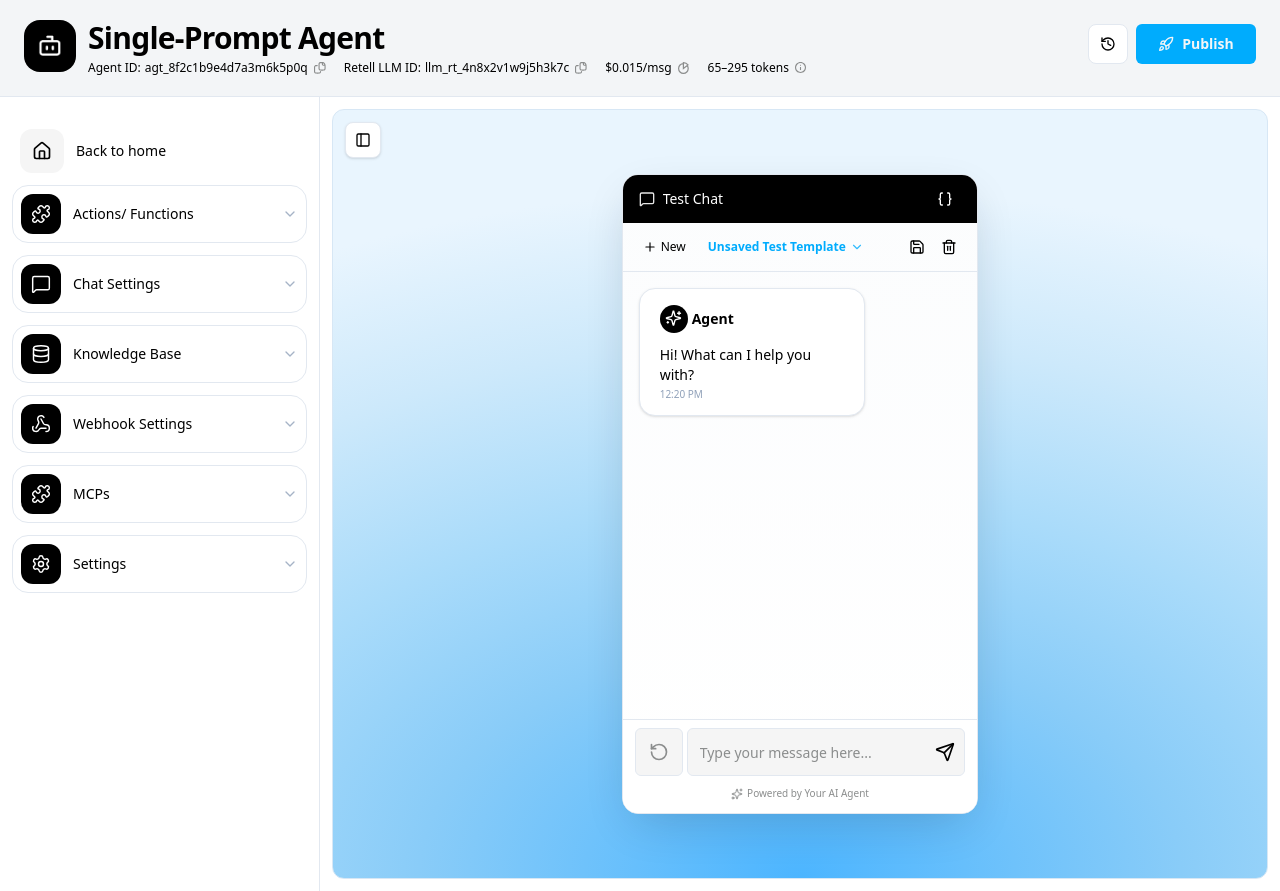
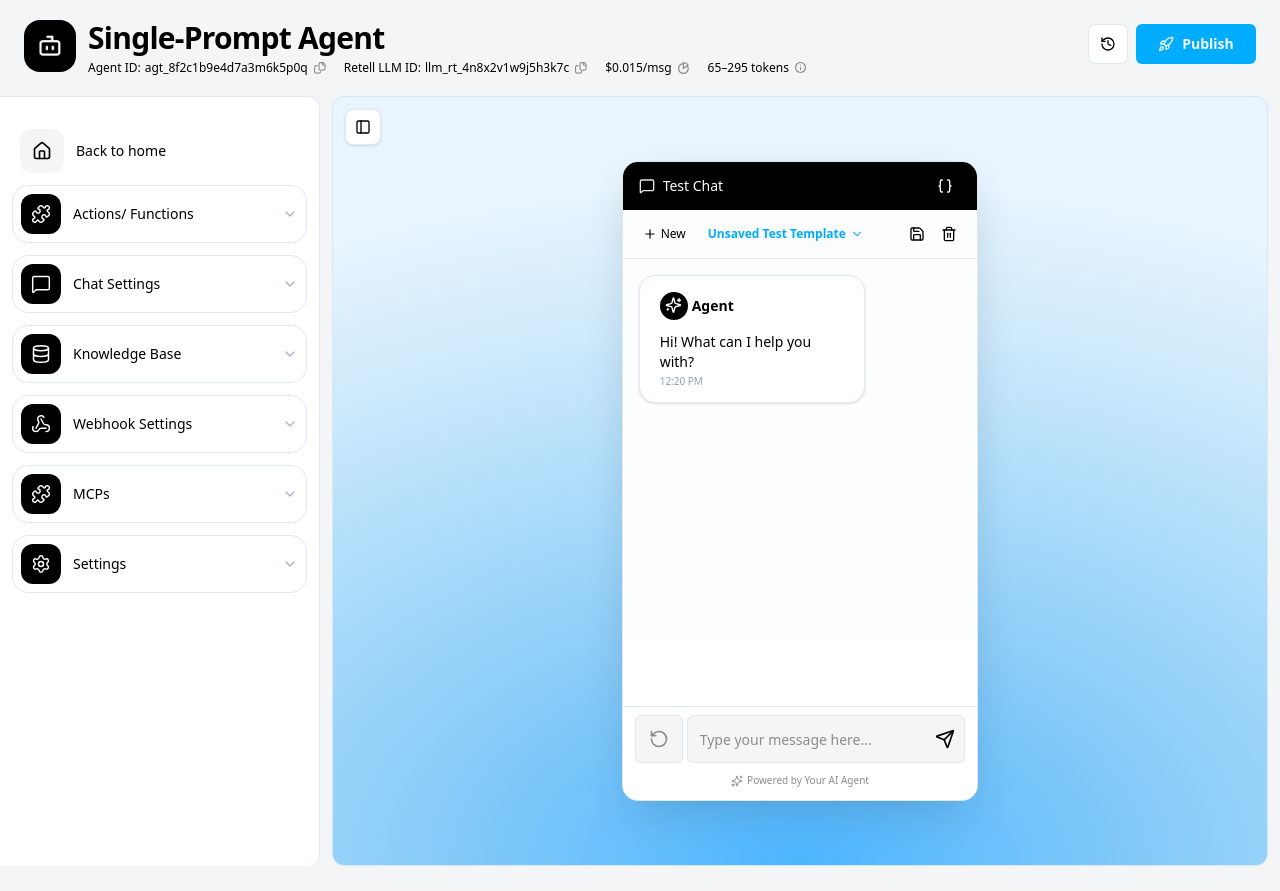
Before and after one commit to HaidarShah208/chatBase-final, a React (Vite) app: page /agents/1 in a window 1280 px wide. After the commit the page ends 866 px from the top, so only its background shows below. Built offline with nearby package versions, Linux system fonts and the light colour scheme.

Commit message:
fix some issues

```diff
--- a/src/components/agent/AgentWorkspaceHeader.tsx
+++ b/src/components/agent/AgentWorkspaceHeader.tsx
@@ -54,7 +54,7 @@ export function AgentWorkspaceHeader({ className }: AgentWorkspaceHeaderProps) {
   return (
     <header
       className={cn(
-        'flex flex-col gap-4 border-b border-(--border) bg-(--background) px-4 py-4 sm:flex-row sm:items-start sm:justify-between sm:px-6 sm:py-5',
+        'flex flex-col gap-4 bg-(--background) px-4 py-4 sm:flex-row sm:items-start sm:justify-between sm:px-6 sm:py-5',
         className,
       )}
     >
--- a/src/components/agent/AgentWorkspaceSidebar.tsx
+++ b/src/components/agent/AgentWorkspaceSidebar.tsx
@@ -26,7 +26,7 @@ export function AgentWorkspaceSidebar({
   return (
     <aside
       className={cn(
-        'flex w-[min(100%,280px)] shrink-0 flex-col border-r border-(--border) bg-(--white) px-3 py-4 lg:w-80',
+        'flex w-[min(100%,280px)] shrink-0 flex-col border-r  border-t rounded-r-xl border-(--border) bg-(--white) px-3 py-4 lg:w-80',
         className,
       )}
     >
--- a/src/pages/agent/AgentWorkspacePage.tsx
+++ b/src/pages/agent/AgentWorkspacePage.tsx
@@ -16,17 +16,17 @@ export function AgentWorkspacePage() {
   }
 
   return (
-    <div className="flex min-h-screen flex-col bg-(--white)">
+    <div className="flex min-h-screen flex-col ">
       <AgentWorkspaceHeader agentId={agentId} />
 
-      <div className="flex min-h-0 flex-1">
+      <div className="flex min-h-0 bg-(--background) flex-1">
         <AgentWorkspaceSidebar
           openSectionId={openSectionId}
           onToggleSection={toggleSection}
           collapsed={!sidebarOpen}
         />
 
-        <div className="min-w-0 flex-1 bg-(--white) p-2 sm:p-3">
+        <div className="min-w-0 flex-1 bg-(--background)  px-2 sm:px-3">
           <div
             className="relative flex min-h-[calc(100vh-188px)] w-full flex-col overflow-hidden rounded-xl border border-[#D7E7F5]"
             style={{
```
